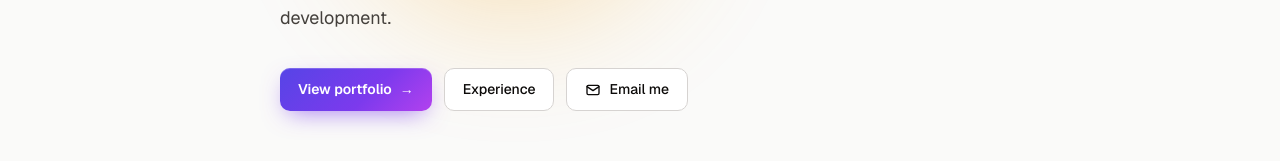
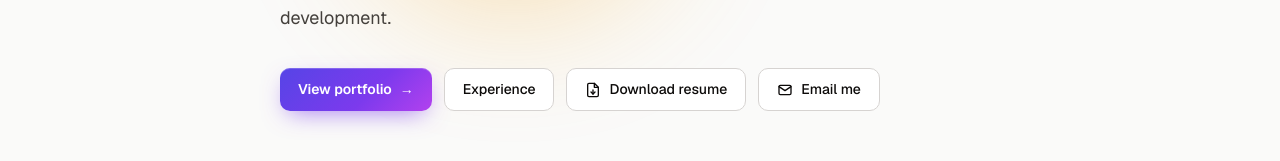
Before and after one commit to srilan/srilan-info, a Next.js app: page /about in a window 1280 px wide. Shown: the part 588-749 px from the top of the page. Built offline with nearby package versions, Linux system fonts and the light colour scheme.

Commit message:
resume download btn

```diff
--- a/src/app/(site)/about/page.tsx
+++ b/src/app/(site)/about/page.tsx
@@ -105,6 +105,29 @@ export default function HomePage() {
               <Link href="/experience" className="btn-ghost">
                 Experience
               </Link>
+              <a
+                href="/api/resume"
+                download="Catalinio-CV.pdf"
+                className="btn-ghost"
+              >
+                <svg
+                  width="16"
+                  height="16"
+                  viewBox="0 0 24 24"
+                  fill="none"
+                  stroke="currentColor"
+                  strokeWidth="2"
+                  strokeLinecap="round"
+                  strokeLinejoin="round"
+                  aria-hidden
+                >
+                  <path d="M14 2H6a2 2 0 0 0-2 2v16a2 2 0 0 0 2 2h12a2 2 0 0 0 2-2V8z" />
+                  <path d="M14 2v6h6" />
+                  <path d="M12 18v-6" />
+                  <path d="m9 15 3 3 3-3" />
+                </svg>
+                Download resume
+              </a>
               <a href={`mailto:${profile.email}`} className="btn-ghost">
                 <svg
                   width="16"
```
